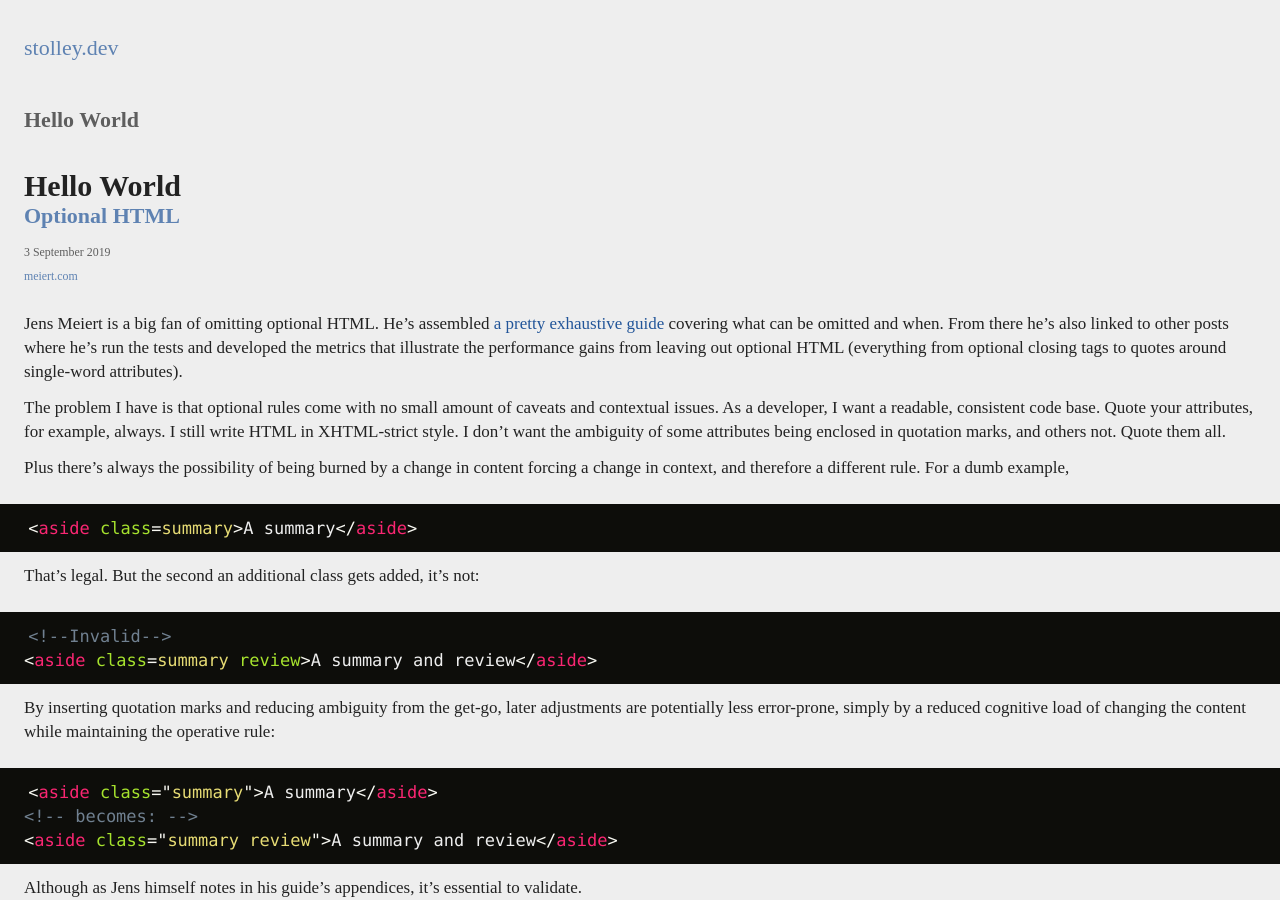
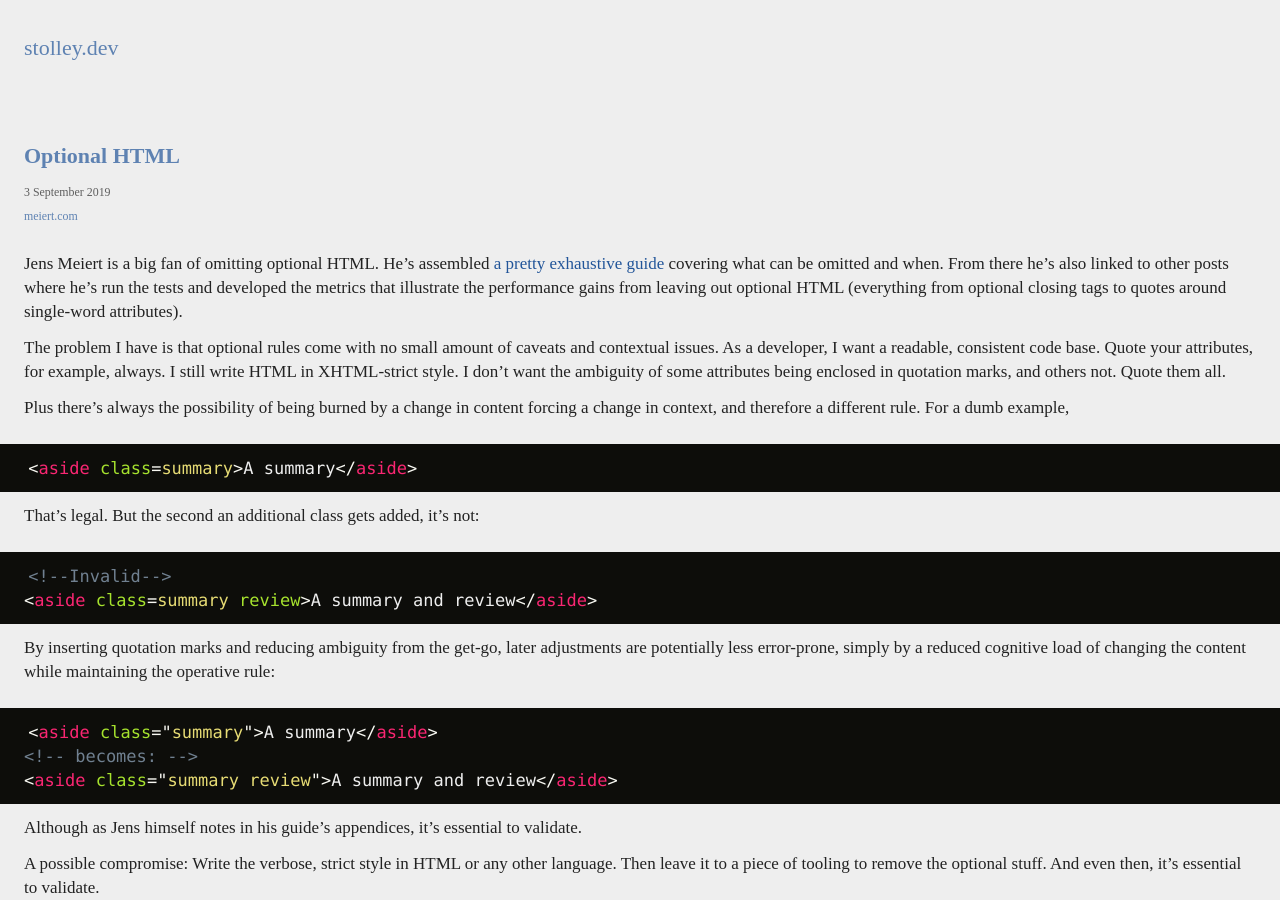
Before and after one commit to karlstolley/stolley.dev, a Jekyll site: the page built from index.md, in a window 1280 px wide and 900 px high. Built offline with Jekyll 4.4.1, drawn with Linux system fonts in a browser that asks for light colours; some web fonts are replaced; our own code applies the rules of GitHub Pages for plain Markdown files; some of the changed lines change nothing that is shown.

Commit message:
Clean up cruft on the index page

````diff
--- a/index.md
+++ b/index.md
@@ -1,7 +1,5 @@
 ---
 ---
-
-# Hello World
 
 <ul>
 {% for post in site.posts %}
@@ -22,33 +20,3 @@
   </li>
 {% endfor %}
 </ul>
-
-<!--
-How about a little source code?
-
-```ruby
-class Car
-  attr_accessor :make, :speed
-  def init(make)
-    @make = make
-    @speed = 0
-  end
-end
-
-@car = Car.new('Mini')
-```
-
-Maybe some CSS too?
-
-```css
-@media screen and (min-width: 300px) {
-  html {
-    font-size: 3.021em;
-  }
-}
-```
-
-```git
-$ git remote add origin git@github.com:bleh/meh.git
-```
--->
````
